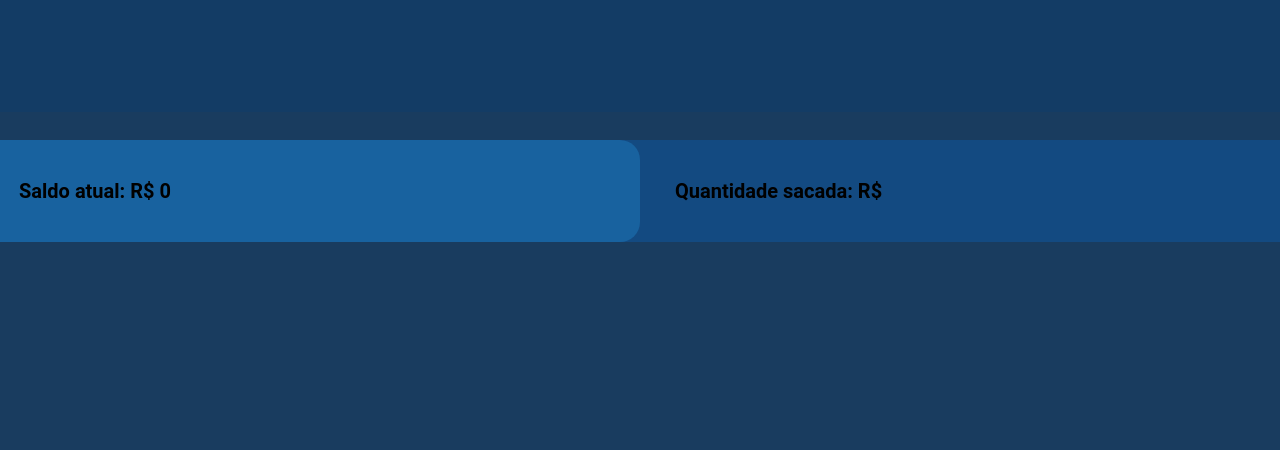
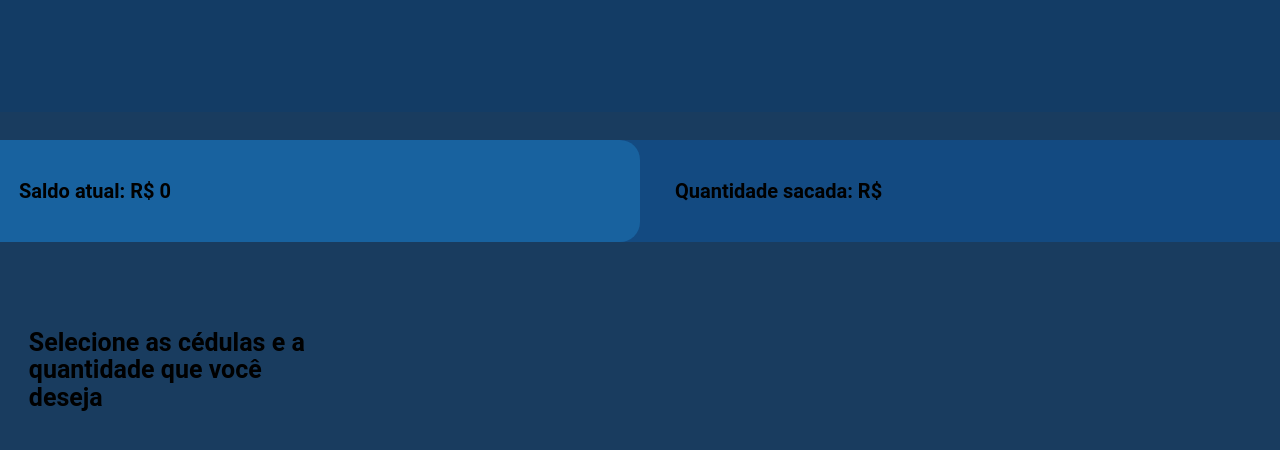
Before and after one commit to Maua-Dev/devbank_enzo_guilherme_front, a React (Vite) app: page /PaginaConta/Deposito in a window 1280 px wide. Shown: the top 450 px of the page. Built offline with nearby package versions, Linux system fonts and the light colour scheme.

Commit message:
Deposit Page usage text

```diff
--- a/src/App/Paginas/Deposito/Deposito.css
+++ b/src/App/Paginas/Deposito/Deposito.css
@@ -48,3 +48,16 @@
     background-color: rgb(24, 98, 159);
     border-radius: 0px 20px 20px 0px;
 }
+
+.usage_explanation {
+    color: black;
+    font-size: 25px;
+    padding: 25%;
+
+}
+
+.usage_position {
+    position: absolute;
+    top: 180px;
+    left: -120px;
+}
--- a/src/App/Paginas/Deposito/Deposito.tsx
+++ b/src/App/Paginas/Deposito/Deposito.tsx
@@ -13,6 +13,11 @@ export default function DepositPage() {
         <p className="top_text left">Saldo atual: R$ {credito}</p>
         <p className="top_text right">Quantidade sacada: R$ </p>
       </div>
+      <div className="usage_position">
+        <h1 className="usage_explanation">
+          Selecione as cédulas e a quantidade que você deseja
+        </h1>
+      </div>
     </main>
   );
 }
```
